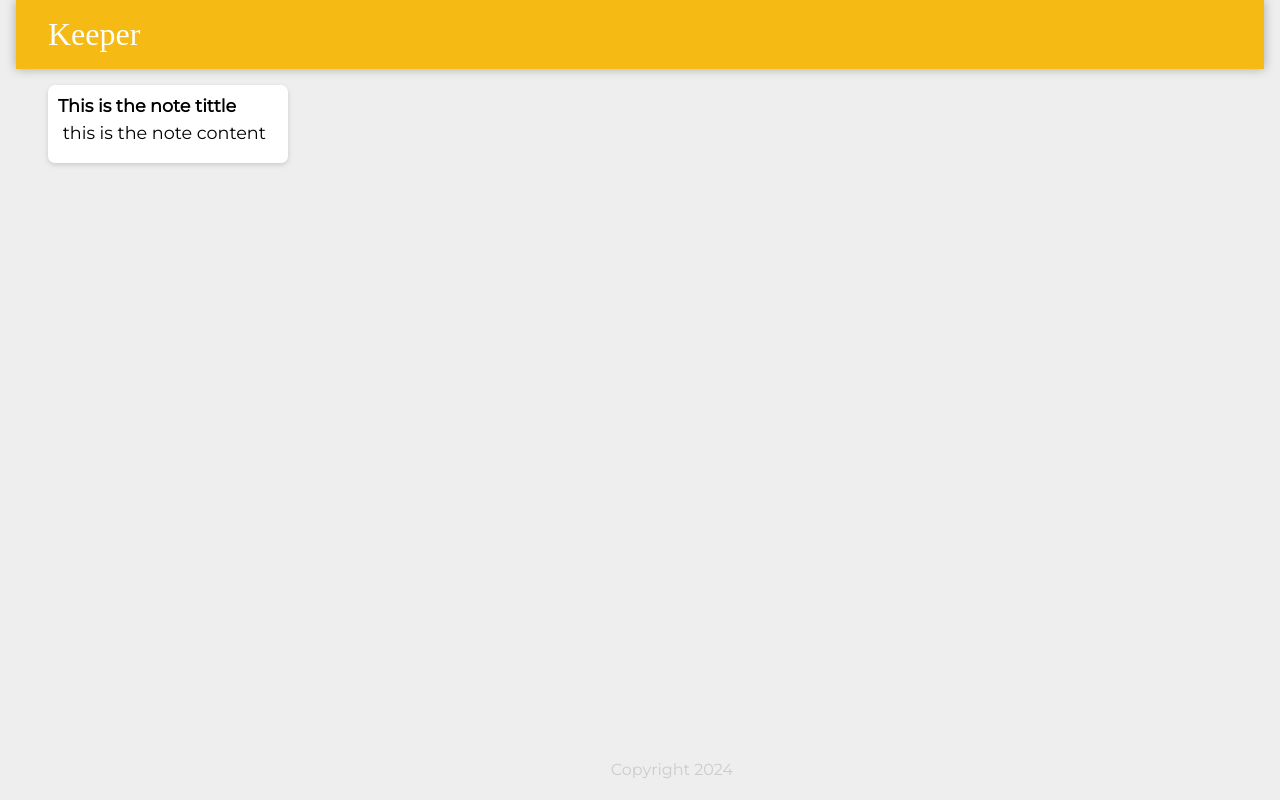
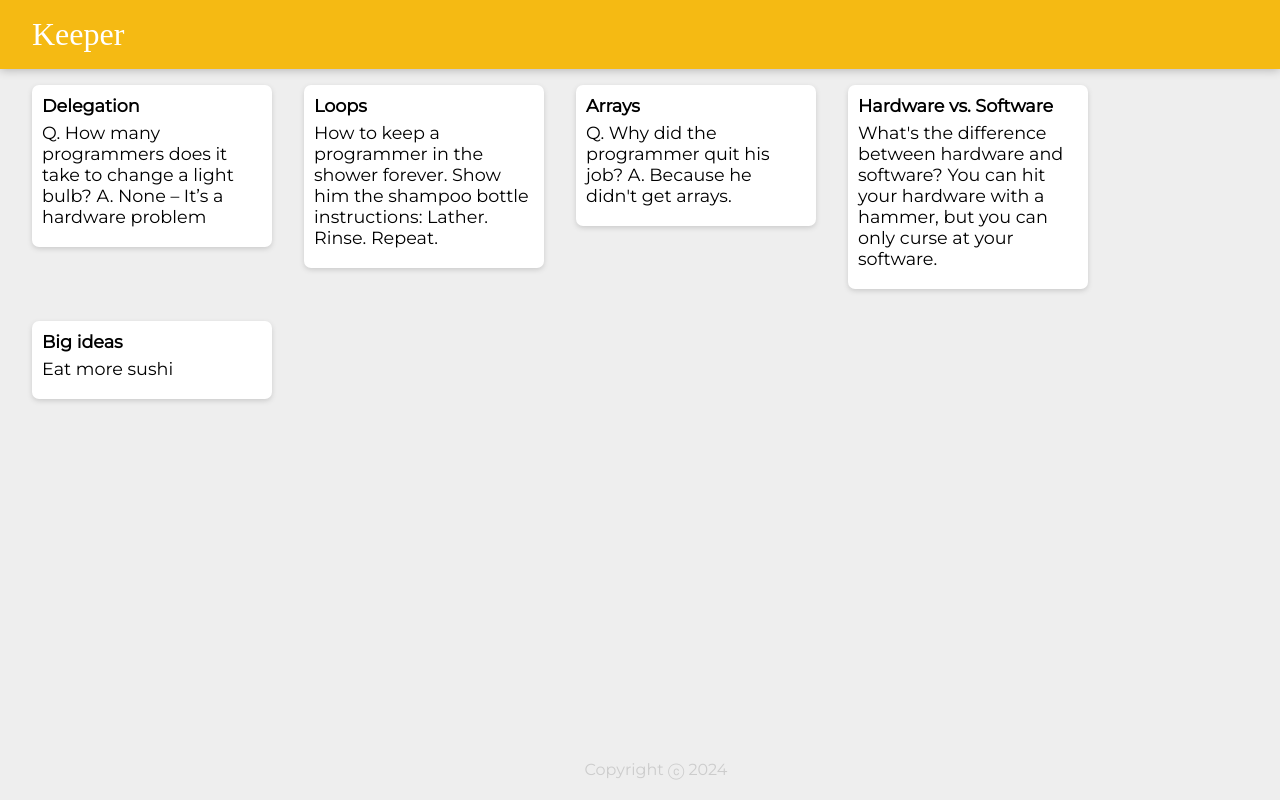
Before and after one commit to Panchammmm/Note-Keeper, a React (Create React App) app in the folder keeper-app/: page / in a window 1280 px wide. Shown: the top 800 px of the page. Built offline with nearby package versions, Linux system fonts and the light colour scheme; a web font is replaced by a local one.

Commit message:
note and footer components added

```diff
--- /dev/null
+++ b/keeper-app/src/components/App.jsx
@@ -0,0 +1,23 @@
+import React from "react";
+import Header from "./Header";
+import Footer from "./Footer";
+import Note from "./Note";
+import notes from "../notes";
+
+function App() {
+  return (
+    <div>
+      <Header />
+      {notes.map(noteItem => (
+        <Note
+          key={noteItem.key}
+          title={noteItem.title}
+          content={noteItem.content}
+        />
+      ))}
+      <Footer />
+    </div>
+  );
+}
+
+export default App;
--- /dev/null
+++ b/keeper-app/src/components/Footer.jsx
@@ -0,0 +1,12 @@
+import React from "react";
+
+function Footer() {
+  const year = new Date().getFullYear();
+  return (
+    <footer>
+      <p>Copyright ⓒ {year}</p>
+    </footer>
+  );
+}
+
+export default Footer;
--- /dev/null
+++ b/keeper-app/src/components/Header.jsx
@@ -0,0 +1,11 @@
+import React from "react";
+
+function Header() {
+  return (
+    <header>
+      <h1>Keeper</h1>
+    </header>
+  );
+}
+
+export default Header;
--- /dev/null
+++ b/keeper-app/src/components/Note.jsx
@@ -0,0 +1,12 @@
+import React from "react";
+
+function Note(props) {
+  return (
+    <div className="note">
+      <h1>{props.title}</h1>
+      <p>{props.content}</p>
+    </div>
+  );
+}
+
+export default Note;
--- a/keeper-app/src/index.js
+++ /dev/null
@@ -1,24 +0,0 @@
-import React from "react";
-import ReactDOM from "react-dom";
-
-const year = new Date().getFullYear();
-
-ReactDOM.render(
-  <html>
-    <body>
-      <header>
-        <h1> Keeper </h1>
-      </header>
-
-      <div className="note">
-        <h1> This is the note tittle </h1>
-        <p> this is the note content</p>
-      </div>
-
-      <footer>
-        <p> Copyright {year} </p>
-      </footer>
-    </body>
-  </html>,
-  document.getElementById('root')
-);
--- /dev/null
+++ b/keeper-app/src/index.jsx
@@ -0,0 +1,5 @@
+import React from "react";
+import ReactDOM from "react-dom";
+import App from "./components/App";
+
+ReactDOM.render(<App />, document.getElementById("root"));
--- /dev/null
+++ b/keeper-app/src/notes.js
@@ -0,0 +1,33 @@
+const notes = [
+    {
+      key: 1,
+      title: "Delegation",
+      content:
+        "Q. How many programmers does it take to change a light bulb? A. None – It’s a hardware problem"
+    },
+    {
+      key: 2,
+      title: "Loops",
+      content:
+        "How to keep a programmer in the shower forever. Show him the shampoo bottle instructions: Lather. Rinse. Repeat."
+    },
+    {
+      key: 3,
+      title: "Arrays",
+      content:
+        "Q. Why did the programmer quit his job? A. Because he didn't get arrays."
+    },
+    {
+      key: 4,
+      title: "Hardware vs. Software",
+      content:
+        "What's the difference between hardware and software? You can hit your hardware with a hammer, but you can only curse at your software."
+    },
+    {
+      key: 5,
+      title: "Big ideas",
+      content: "Eat more sushi"
+    }
+  ];
+
+  export default notes;
```
Also changed, not shown: keeper-app/public/styles.css (indentation only), 1 other file (tests, documents, lock files or other folders).
